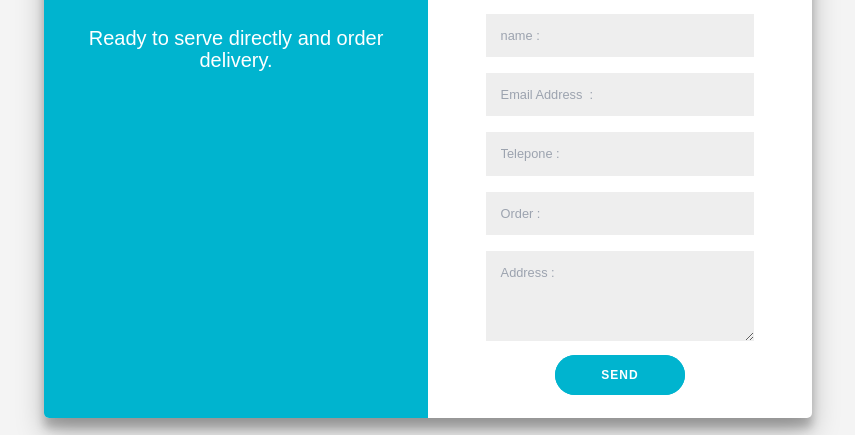
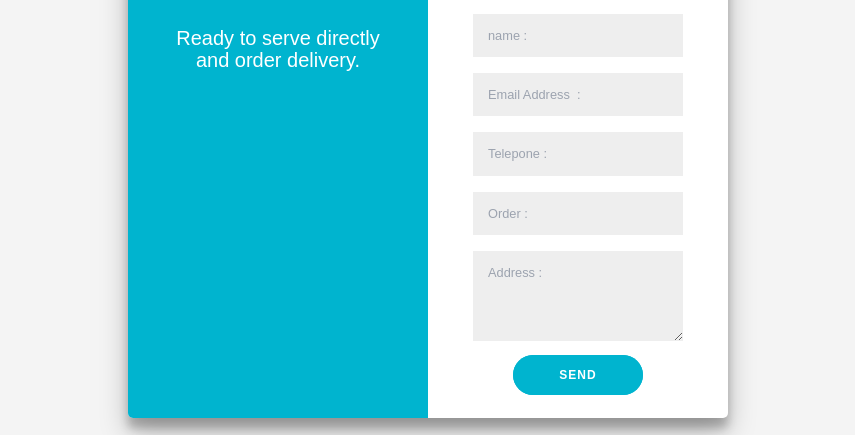
Before and after one commit to nrsfbry/nrsfbry.github.io, a plain HTML site: page Contact.html in a window 1280 px wide. Shown: the part 228-663 px from the top of the page, without its empty margins (212-1067 px from the left). Drawn offline with nearby package versions, Linux system fonts and the light colour scheme.

Commit message:
add style

```diff
--- a/style.css
+++ b/style.css
@@ -24,10 +24,10 @@ body {
     box-shadow: 0 14px 28px rgba(0, 0, 0, 0.25), 0 10px 10px rgba(0, 0, 0, 0.22);
     position: relative;
     overflow: hidden;
-    width: 768px;
+    width: 600px;
     max-width: 100%;
-    min-height: 522px;
-    min-width: 370px;
+    min-height: 500px;
+    min-width: 300px;
 }
 
 .card-container {
```
Also changed, not shown: artikel.html (+4 -4 lines).
